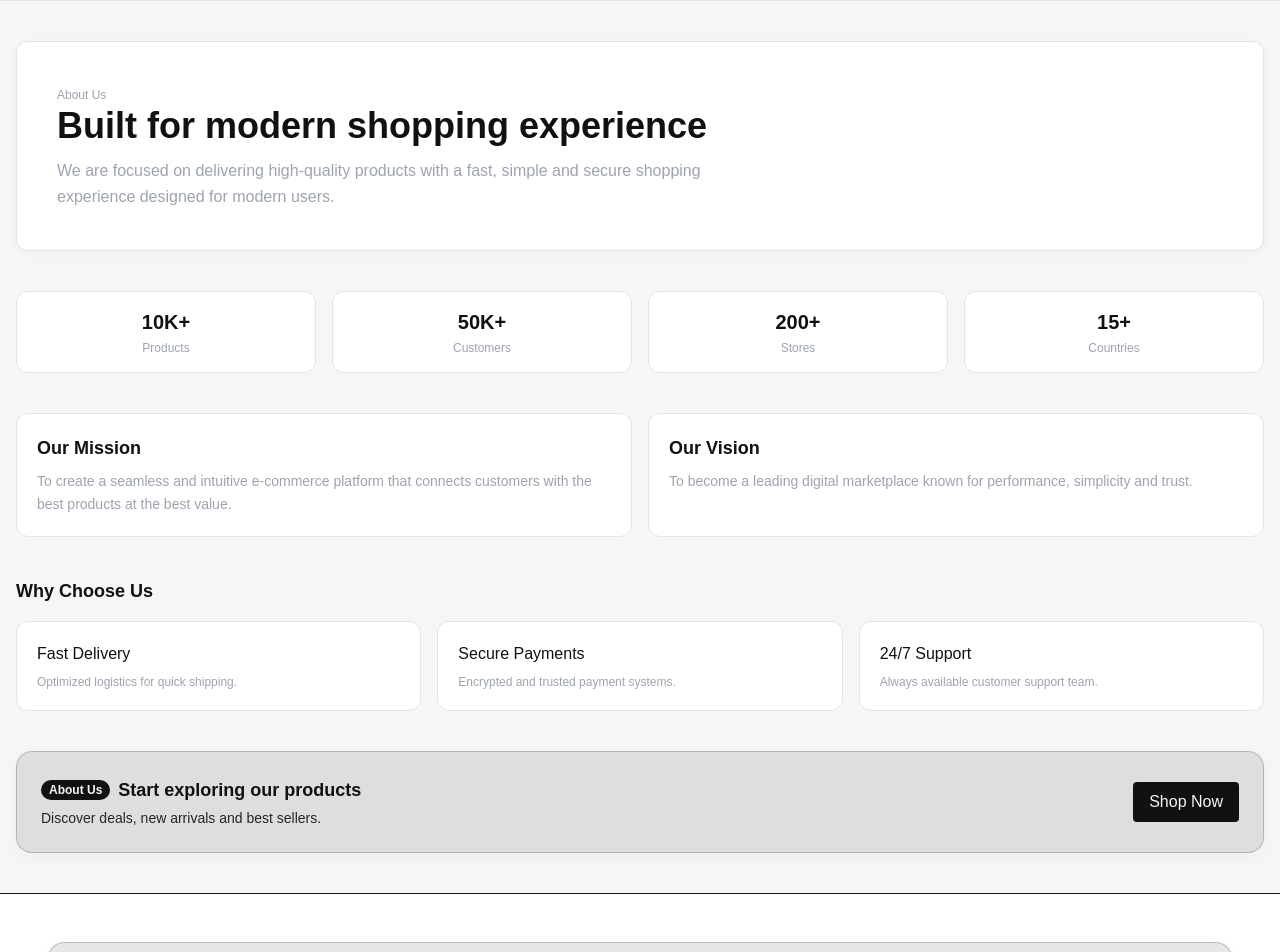
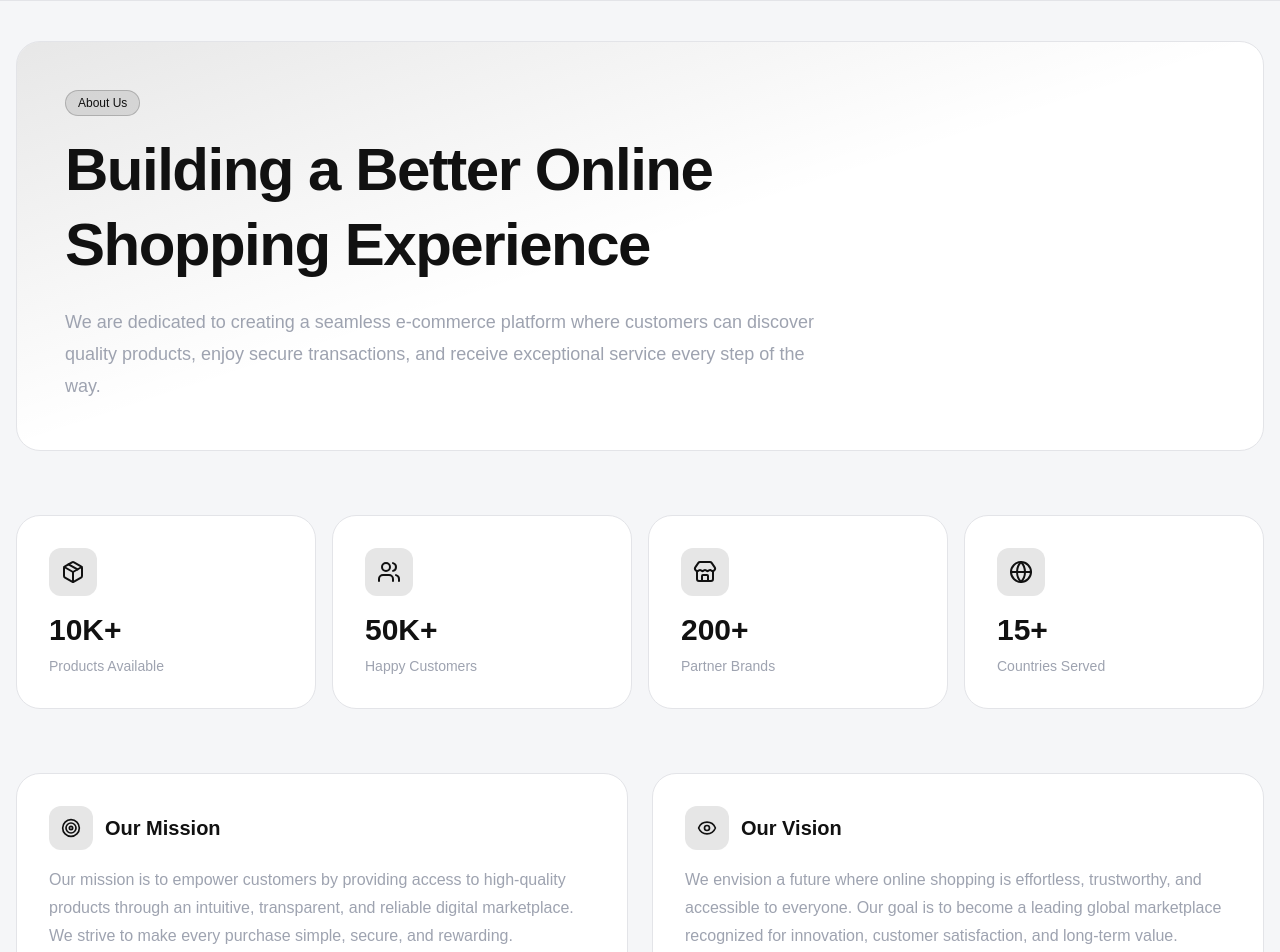
Before and after one commit to chroll0/e-commerce, a Next.js app in the folder frontend/: page /en/about in a window 1280 px wide. Shown: the part 100-1052 px from the top of the page. Built offline with nearby package versions, Linux system fonts and the light colour scheme; no server answers.

Commit message:
feat: change about page content

```diff
--- a/frontend/src/app/[locale]/(public)/about/page.tsx
+++ b/frontend/src/app/[locale]/(public)/about/page.tsx
@@ -1,118 +1,154 @@
 "use client";
 
 import { Advertisement } from "@/components";
+import {
+  Package,
+  Users,
+  Store,
+  Globe,
+  Rocket,
+  ShieldCheck,
+  Headphones,
+  Target,
+  Eye,
+} from "lucide-react";
 import { useTranslations } from "next-intl";
 
 export default function AboutPage() {
   const t = useTranslations("about");
   const cta = useTranslations("advertisements.cta");
 
+  const stats = [
+    {
+      icon: Package,
+      value: t("statsValues.products"),
+      label: t("stats.products"),
+    },
+    {
+      icon: Users,
+      value: t("statsValues.customers"),
+      label: t("stats.customers"),
+    },
+    {
+      icon: Store,
+      value: t("statsValues.stores"),
+      label: t("stats.stores"),
+    },
+    {
+      icon: Globe,
+      value: t("statsValues.countries"),
+      label: t("stats.countries"),
+    },
+  ];
+
+  const features = [
+    {
+      icon: Rocket,
+      title: t("whyChooseUs.fastDelivery.title"),
+      text: t("whyChooseUs.fastDelivery.text"),
+    },
+    {
+      icon: ShieldCheck,
+      title: t("whyChooseUs.securePayments.title"),
+      text: t("whyChooseUs.securePayments.text"),
+    },
+    {
+      icon: Headphones,
+      title: t("whyChooseUs.support.title"),
+      text: t("whyChooseUs.support.text"),
+    },
+  ];
+
   return (
-    <main className="w-full max-w-7xl mx-auto px-4 mt-10 space-y-10">
+    <main className="mx-auto mt-10 w-full max-w-7xl px-4 space-y-16">
       {/* HERO */}
-      <section className="rounded-xl border border-border bg-card p-6 sm:p-10 shadow-[0_2px_12px_var(--color-shadow)]">
-        <div className="max-w-2xl space-y-3">
-          <span className="text-xs text-muted">{t("hero.badge")}</span>
+      <section className="relative overflow-hidden rounded-3xl border border-border bg-card p-8 sm:p-12">
+        <div className="absolute inset-0 bg-gradient-to-br from-primary/10 via-transparent to-transparent" />
 
-          <h1 className="text-2xl sm:text-4xl font-bold text-primary">
+        <div className="relative max-w-3xl">
+          <span className="inline-flex rounded-full border border-primary/20 bg-primary/10 px-3 py-1 text-xs font-medium text-primary">
+            {t("hero.badge")}
+          </span>
+
+          <h1 className="mt-4 text-4xl font-bold tracking-tight leading-tight sm:text-6xl">
             {t("hero.title")}
           </h1>
 
-          <p className="text-sm sm:text-base text-muted leading-relaxed">
+          <p className="mt-6 text-base leading-8 text-muted sm:text-lg">
             {t("hero.description")}
           </p>
         </div>
       </section>
 
       {/* STATS */}
-      <section className="grid grid-cols-2 sm:grid-cols-4 gap-4">
-        <div className="rounded-xl border border-border bg-card p-4 text-center">
-          <div className="text-xl font-bold text-primary">
-            {t("statsValues.products")}
-          </div>
-          <div className="text-xs text-muted mt-1">{t("stats.products")}</div>
+      <section className="grid gap-4 sm:grid-cols-2 lg:grid-cols-4">
+        {stats.map(({ icon: Icon, value, label }) => (
+          <div
+            key={label}
+            className="group rounded-3xl border border-border bg-card p-8 transition-all duration-300 hover:-translate-y-1 hover:border-primary/30 hover:shadow-xl"
+          >
+            <div className="mb-4 flex h-12 w-12 items-center justify-center rounded-xl bg-primary/10">
+              <Icon className="h-6 w-6 text-primary" />
             </div>
 
-        <div className="rounded-xl border border-border bg-card p-4 text-center">
-          <div className="text-xl font-bold text-primary">
-            {t("statsValues.customers")}
+            <div className="text-3xl font-bold">{value}</div>
+
+            <div className="mt-2 text-sm text-muted">{label}</div>
           </div>
-          <div className="text-xs text-muted mt-1">{t("stats.customers")}</div>
+        ))}
+      </section>
+
+      {/* MISSION + VISION */}
+      <section className="grid gap-6 lg:grid-cols-2">
+        <div className="rounded-3xl border border-border bg-card p-8">
+          <div className="mb-4 flex items-center gap-3">
+            <div className="rounded-xl bg-primary/10 p-3">
+              <Target className="h-5 w-5 text-primary" />
             </div>
 
-        <div className="rounded-xl border border-border bg-card p-4 text-center">
-          <div className="text-xl font-bold text-primary">
-            {t("statsValues.stores")}
-          </div>
-          <div className="text-xs text-muted mt-1">{t("stats.stores")}</div>
+            <h2 className="text-xl font-semibold">{t("mission.title")}</h2>
           </div>
 
-        <div className="rounded-xl border border-border bg-card p-4 text-center">
-          <div className="text-xl font-bold text-primary">
-            {t("statsValues.countries")}
-          </div>
-          <div className="text-xs text-muted mt-1">{t("stats.countries")}</div>
-        </div>
-      </section>
-
-      {/* MISSION / VISION */}
-      <section className="grid sm:grid-cols-2 gap-4">
-        <div className="rounded-xl border border-border bg-card p-5 space-y-2">
-          <h2 className="text-lg font-semibold text-primary">
-            {t("mission.title")}
-          </h2>
-          <p className="text-sm text-muted leading-relaxed">
-            {t("mission.text")}
-          </p>
+          <p className="leading-7 text-muted">{t("mission.text")}</p>
         </div>
 
-        <div className="rounded-xl border border-border bg-card p-5 space-y-2">
-          <h2 className="text-lg font-semibold text-primary">
-            {t("vision.title")}
-          </h2>
-          <p className="text-sm text-muted leading-relaxed">
-            {t("vision.text")}
-          </p>
+        <div className="rounded-3xl border border-border bg-card p-8">
+          <div className="mb-4 flex items-center gap-3">
+            <div className="rounded-xl bg-primary/10 p-3">
+              <Eye className="h-5 w-5 text-primary" />
+            </div>
+
+            <h2 className="text-xl font-semibold">{t("vision.title")}</h2>
+          </div>
+
+          <p className="leading-7 text-muted">{t("vision.text")}</p>
         </div>
       </section>
 
       {/* WHY CHOOSE US */}
-      <section className="space-y-4">
-        <h2 className="text-lg font-semibold text-primary">
-          {t("whyChooseUs.title")}
-        </h2>
-
-        <div className="grid sm:grid-cols-3 gap-4">
-          <div className="rounded-xl border border-border bg-card p-5 space-y-2 hover:shadow-[0_8px_24px_var(--color-shadow)] transition">
-            <h3 className="font-medium text-primary">
-              {t("whyChooseUs.fastDelivery.title")}
-            </h3>
-            <p className="text-xs text-muted">
-              {t("whyChooseUs.fastDelivery.text")}
-            </p>
+      <section>
+        <div className="mb-8">
+          <h2 className="text-3xl font-bold">{t("whyChooseUs.title")}</h2>
         </div>
 
-          <div className="rounded-xl border border-border bg-card p-5 space-y-2 hover:shadow-[0_8px_24px_var(--color-shadow)] transition">
-            <h3 className="font-medium text-primary">
-              {t("whyChooseUs.securePayments.title")}
-            </h3>
-            <p className="text-xs text-muted">
-              {t("whyChooseUs.securePayments.text")}
-            </p>
+        <div className="grid gap-6 md:grid-cols-3">
+          {features.map(({ icon: Icon, title, text }) => (
+            <div
+              key={title}
+              className="group rounded-3xl border border-border bg-card p-8 transition-all duration-300 hover:-translate-y-1 hover:border-primary/30 hover:shadow-xl"
+            >
+              <div className="mb-5 flex h-14 w-14 items-center justify-center rounded-2xl bg-primary/10">
+                <Icon className="h-7 w-7 text-primary" />
               </div>
 
-          <div className="rounded-xl border border-border bg-card p-5 space-y-2 hover:shadow-[0_8px_24px_var(--color-shadow)] transition">
-            <h3 className="font-medium text-primary">
-              {t("whyChooseUs.support.title")}
-            </h3>
-            <p className="text-xs text-muted">
-              {t("whyChooseUs.support.text")}
-            </p>
+              <h3 className="mb-3 text-lg font-semibold">{title}</h3>
+
+              <p className="text-sm leading-7 text-muted">{text}</p>
             </div>
+          ))}
         </div>
       </section>
 
-      {/* ADVERTISEMENT */}
       <Advertisement
         badge={cta("badge")}
         title={cta("title")}
--- a/frontend/src/messages/en.json
+++ b/frontend/src/messages/en.json
@@ -593,42 +593,86 @@
   "about": {
     "hero": {
       "badge": "About Us",
-      "title": "Built for modern shopping experience",
-      "description": "We are focused on delivering high-quality products with a fast, simple and secure shopping experience designed for modern users."
+      "title": "Building a Better Online Shopping Experience",
+      "description": "We are dedicated to creating a seamless e-commerce platform where customers can discover quality products, enjoy secure transactions, and receive exceptional service every step of the way.",
+      "secondaryDescription": "By combining technology, reliability, and customer-focused solutions, we help thousands of shoppers find exactly what they need with confidence."
     },
+
     "stats": {
-      "products": "Products",
-      "customers": "Customers",
-      "stores": "Stores",
-      "countries": "Countries"
+      "products": "Products Available",
+      "customers": "Happy Customers",
+      "stores": "Partner Brands",
+      "countries": "Countries Served"
     },
+
     "statsValues": {
       "products": "10K+",
       "customers": "50K+",
       "stores": "200+",
       "countries": "15+"
     },
+
+    "story": {
+      "badge": "Our Story",
+      "title": "Driven by Innovation and Customer Satisfaction",
+      "description": "Founded with a vision to simplify online shopping, our platform connects customers with trusted products from reliable sellers. We continuously improve our services, technology, and logistics to deliver a shopping experience that is fast, secure, and enjoyable."
+    },
+
     "mission": {
       "title": "Our Mission",
-      "text": "To create a seamless and intuitive e-commerce platform that connects customers with the best products at the best value."
+      "text": "Our mission is to empower customers by providing access to high-quality products through an intuitive, transparent, and reliable digital marketplace. We strive to make every purchase simple, secure, and rewarding."
     },
+
     "vision": {
       "title": "Our Vision",
-      "text": "To become a leading digital marketplace known for performance, simplicity and trust."
+      "text": "We envision a future where online shopping is effortless, trustworthy, and accessible to everyone. Our goal is to become a leading global marketplace recognized for innovation, customer satisfaction, and long-term value."
     },
+
+    "values": {
+      "title": "Our Core Values",
+
+      "customerFirst": {
+        "title": "Customer First",
+        "text": "Every decision we make is focused on improving the customer experience."
+      },
+
+      "quality": {
+        "title": "Quality Standards",
+        "text": "We carefully select products and partners to maintain high standards."
+      },
+
+      "innovation": {
+        "title": "Continuous Innovation",
+        "text": "We constantly improve our platform using modern technology and insights."
+      },
+
+      "trust": {
+        "title": "Trust & Transparency",
+        "text": "Security, privacy, and honesty are at the center of everything we do."
+      }
+    },
+
     "whyChooseUs": {
-      "title": "Why Choose Us",
+      "title": "Why Customers Choose Us",
+
       "fastDelivery": {
         "title": "Fast Delivery",
-        "text": "Optimized logistics for quick shipping."
+        "text": "Efficient logistics and fulfillment systems ensure your orders arrive quickly and reliably."
       },
+
       "securePayments": {
         "title": "Secure Payments",
-        "text": "Encrypted and trusted payment systems."
+        "text": "Advanced encryption and trusted payment gateways keep every transaction protected."
       },
+
       "support": {
-        "title": "24/7 Support",
-        "text": "Always available customer support team."
+        "title": "24/7 Customer Support",
+        "text": "Our support team is always available to assist you whenever you need help."
+      },
+
+      "selection": {
+        "title": "Wide Product Selection",
+        "text": "Thousands of carefully curated products across multiple categories."
       }
     }
   },
```
Lines whose indentation alone changed are shown as unchanged.
